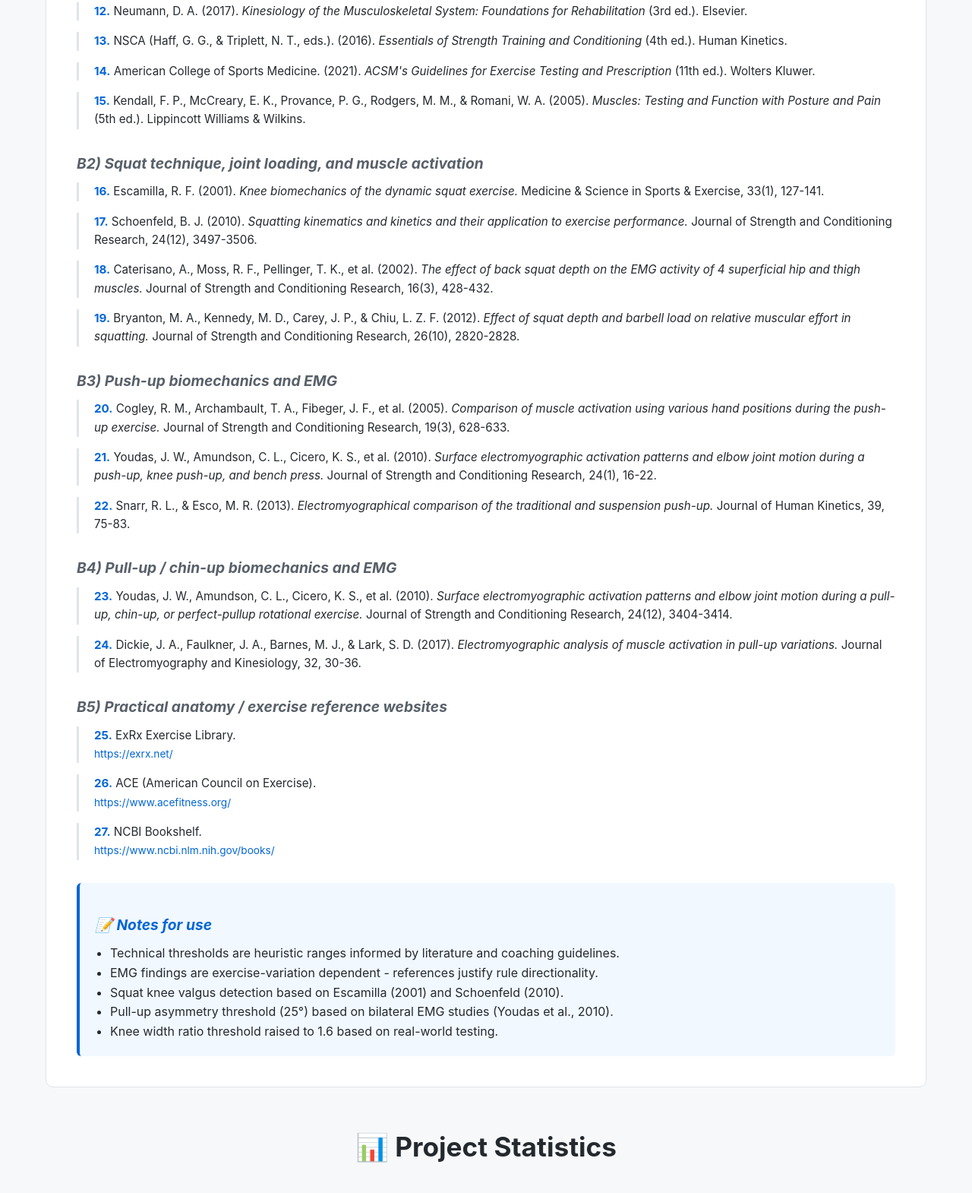
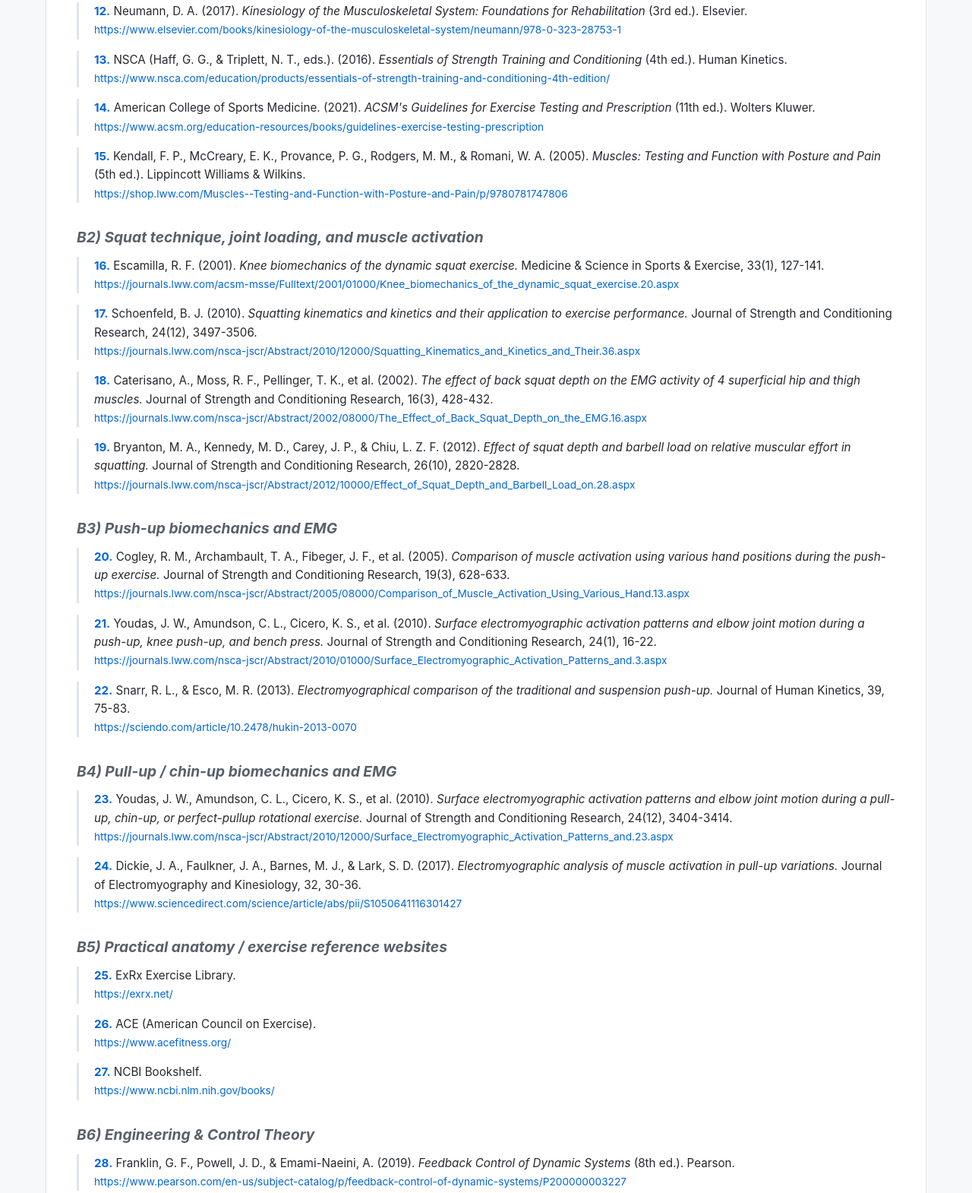
Before and after one commit to Ani101code/Exercise-Form-Detector, a plain HTML site: page index.html in a window 1280 px wide. Shown: the part 4409-5979 px from the top of the page at 76% size. Drawn offline with Linux system fonts and the light colour scheme.

Commit message:
index.html

```diff
--- a/index.html
+++ b/index.html
@@ -630,7 +630,7 @@
             </div>
         </section>
 
-        <!-- Form Requirements - UPDATED from Python code -->
+        <!-- Form Requirements -->
         <section class="info-card">
             <h2>📋 Strict Form Requirements</h2>
             <p style="margin-bottom: 20px; color: #586069;">
@@ -680,7 +680,7 @@
             </div>
         </section>
 
-        <!-- Technical Implementation - UPDATED with Python specifics -->
+        <!-- Technical Implementation -->
         <section class="info-card">
             <h2>🔧 Technical Implementation</h2>
             <div style="display: grid; grid-template-columns: repeat(auto-fit, minmax(250px, 1fr)); gap: 30px; margin-top: 20px;">
@@ -720,7 +720,7 @@
             </div>
         </section>
 
-        <!-- References Section -->
+        <!-- References Section - WITH ALL LINKS ADDED -->
         <section class="references" id="references">
             <h2>📚 References and Related Work</h2>
             <p style="margin-bottom: 30px; color: #586069;">
@@ -747,17 +747,17 @@
                 <li>
                     <strong>3.</strong> Cao, Z., Hidalgo, G., Simon, T., Wei, S.-E., & Sheikh, Y. (2021).
                     <em>OpenPose: Realtime Multi-Person 2D Pose Estimation using Part Affinity Fields.</em> IEEE TPAMI, 43(1), 172-186.<br>
-                    <a href="https://doi.org/10.1109/TPAMI.2019.2929257" target="_blank">https://doi.org/10.1109/TPAMI.2019.2929257</a>
+                    <a href="https://ieeexplore.ieee.org/document/8765346" target="_blank">https://ieeexplore.ieee.org/document/8765346</a>
                 </li>
                 <li>
                     <strong>4.</strong> Toshev, A., & Szegedy, C. (2014).
                     <em>DeepPose: Human Pose Estimation via Deep Neural Networks.</em> CVPR.<br>
-                    <a href="https://doi.org/10.1109/CVPR.2014.214" target="_blank">https://doi.org/10.1109/CVPR.2014.214</a>
+                    <a href="https://ieeexplore.ieee.org/document/6909610" target="_blank">https://ieeexplore.ieee.org/document/6909610</a>
                 </li>
                 <li>
                     <strong>5.</strong> Newell, A., Yang, K., & Deng, J. (2016).
                     <em>Stacked Hourglass Networks for Human Pose Estimation.</em> ECCV.<br>
-                    <a href="https://doi.org/10.1007/978-3-319-46484-8_29" target="_blank">https://doi.org/10.1007/978-3-319-46484-8_29</a>
+                    <a href="https://link.springer.com/chapter/10.1007/978-3-319-46484-8_29" target="_blank">https://link.springer.com/chapter/10.1007/978-3-319-46484-8_29</a>
                 </li>
                 <li>
                     <strong>6.</strong> OpenCV documentation.<br>
@@ -773,8 +773,8 @@
                 </li>
                 <li>
                     <strong>9.</strong> Python threading and queue documentation.<br>
-                    <a href="https://docs.python.org/3/library/threading.html" target="_blank">threading</a> •
-                    <a href="https://docs.python.org/3/library/queue.html" target="_blank">queue</a>
+                    <a href="https://docs.python.org/3/library/threading.html" target="_blank">https://docs.python.org/3/library/threading.html</a> •
+                    <a href="https://docs.python.org/3/library/queue.html" target="_blank">https://docs.python.org/3/library/queue.html</a>
                 </li>
                 <li>
                     <strong>10.</strong> pyttsx3 documentation.<br>
@@ -793,19 +793,23 @@
             <ul class="ref-list">
                 <li>
                     <strong>12.</strong> Neumann, D. A. (2017).
-                    <em>Kinesiology of the Musculoskeletal System: Foundations for Rehabilitation</em> (3rd ed.). Elsevier.
+                    <em>Kinesiology of the Musculoskeletal System: Foundations for Rehabilitation</em> (3rd ed.). Elsevier.<br>
+                    <a href="https://www.elsevier.com/books/kinesiology-of-the-musculoskeletal-system/neumann/978-0-323-28753-1" target="_blank">https://www.elsevier.com/books/kinesiology-of-the-musculoskeletal-system/neumann/978-0-323-28753-1</a>
                 </li>
                 <li>
                     <strong>13.</strong> NSCA (Haff, G. G., & Triplett, N. T., eds.). (2016).
-                    <em>Essentials of Strength Training and Conditioning</em> (4th ed.). Human Kinetics.
+                    <em>Essentials of Strength Training and Conditioning</em> (4th ed.). Human Kinetics.<br>
+                    <a href="https://www.nsca.com/education/products/essentials-of-strength-training-and-conditioning-4th-edition/" target="_blank">https://www.nsca.com/education/products/essentials-of-strength-training-and-conditioning-4th-edition/</a>
                 </li>
                 <li>
                     <strong>14.</strong> American College of Sports Medicine. (2021).
-                    <em>ACSM's Guidelines for Exercise Testing and Prescription</em> (11th ed.). Wolters Kluwer.
+                    <em>ACSM's Guidelines for Exercise Testing and Prescription</em> (11th ed.). Wolters Kluwer.<br>
+                    <a href="https://www.acsm.org/education-resources/books/guidelines-exercise-testing-prescription" target="_blank">https://www.acsm.org/education-resources/books/guidelines-exercise-testing-prescription</a>
                 </li>
                 <li>
                     <strong>15.</strong> Kendall, F. P., McCreary, E. K., Provance, P. G., Rodgers, M. M., & Romani, W. A. (2005).
-                    <em>Muscles: Testing and Function with Posture and Pain</em> (5th ed.). Lippincott Williams & Wilkins.
+                    <em>Muscles: Testing and Function with Posture and Pain</em> (5th ed.). Lippincott Williams & Wilkins.<br>
+                    <a href="https://shop.lww.com/Muscles--Testing-and-Function-with-Posture-and-Pain/p/9780781747806" target="_blank">https://shop.lww.com/Muscles--Testing-and-Function-with-Posture-and-Pain/p/9780781747806</a>
                 </li>
             </ul>
 
@@ -813,19 +817,23 @@
             <ul class="ref-list">
                 <li>
                     <strong>16.</strong> Escamilla, R. F. (2001).
-                    <em>Knee biomechanics of the dynamic squat exercise.</em> Medicine & Science in Sports & Exercise, 33(1), 127-141.
+                    <em>Knee biomechanics of the dynamic squat exercise.</em> Medicine & Science in Sports & Exercise, 33(1), 127-141.<br>
+                    <a href="https://journals.lww.com/acsm-msse/Fulltext/2001/01000/Knee_biomechanics_of_the_dynamic_squat_exercise.20.aspx" target="_blank">https://journals.lww.com/acsm-msse/Fulltext/2001/01000/Knee_biomechanics_of_the_dynamic_squat_exercise.20.aspx</a>
                 </li>
                 <li>
                     <strong>17.</strong> Schoenfeld, B. J. (2010).
-                    <em>Squatting kinematics and kinetics and their application to exercise performance.</em> Journal of Strength and Conditioning Research, 24(12), 3497-3506.
+                    <em>Squatting kinematics and kinetics and their application to exercise performance.</em> Journal of Strength and Conditioning Research, 24(12), 3497-3506.<br>
+                    <a href="https://journals.lww.com/nsca-jscr/Abstract/2010/12000/Squatting_Kinematics_and_Kinetics_and_Their.36.aspx" target="_blank">https://journals.lww.com/nsca-jscr/Abstract/2010/12000/Squatting_Kinematics_and_Kinetics_and_Their.36.aspx</a>
                 </li>
                 <li>
                     <strong>18.</strong> Caterisano, A., Moss, R. F., Pellinger, T. K., et al. (2002).
-                    <em>The effect of back squat depth on the EMG activity of 4 superficial hip and thigh muscles.</em> Journal of Strength and Conditioning Research, 16(3), 428-432.
+                    <em>The effect of back squat depth on the EMG activity of 4 superficial hip and thigh muscles.</em> Journal of Strength and Conditioning Research, 16(3), 428-432.<br>
+                    <a href="https://journals.lww.com/nsca-jscr/Abstract/2002/08000/The_Effect_of_Back_Squat_Depth_on_the_EMG.16.aspx" target="_blank">https://journals.lww.com/nsca-jscr/Abstract/2002/08000/The_Effect_of_Back_Squat_Depth_on_the_EMG.16.aspx</a>
                 </li>
                 <li>
                     <strong>19.</strong> Bryanton, M. A., Kennedy, M. D., Carey, J. P., & Chiu, L. Z. F. (2012).
-                    <em>Effect of squat depth and barbell load on relative muscular effort in squatting.</em> Journal of Strength and Conditioning Research, 26(10), 2820-2828.
+                    <em>Effect of squat depth and barbell load on relative muscular effort in squatting.</em> Journal of Strength and Conditioning Research, 26(10), 2820-2828.<br>
+                    <a href="https://journals.lww.com/nsca-jscr/Abstract/2012/10000/Effect_of_Squat_Depth_and_Barbell_Load_on.28.aspx" target="_blank">https://journals.lww.com/nsca-jscr/Abstract/2012/10000/Effect_of_Squat_Depth_and_Barbell_Load_on.28.aspx</a>
                 </li>
             </ul>
 
@@ -833,15 +841,18 @@
             <ul class="ref-list">
                 <li>
                     <strong>20.</strong> Cogley, R. M., Archambault, T. A., Fibeger, J. F., et al. (2005).
-                    <em>Comparison of muscle activation using various hand positions during the push-up exercise.</em> Journal of Strength and Conditioning Research, 19(3), 628-633.
+                    <em>Comparison of muscle activation using various hand positions during the push-up exercise.</em> Journal of Strength and Conditioning Research, 19(3), 628-633.<br>
+                    <a href="https://journals.lww.com/nsca-jscr/Abstract/2005/08000/Comparison_of_Muscle_Activation_Using_Various_Hand.13.aspx" target="_blank">https://journals.lww.com/nsca-jscr/Abstract/2005/08000/Comparison_of_Muscle_Activation_Using_Various_Hand.13.aspx</a>
                 </li>
                 <li>
                     <strong>21.</strong> Youdas, J. W., Amundson, C. L., Cicero, K. S., et al. (2010).
-                    <em>Surface electromyographic activation patterns and elbow joint motion during a push-up, knee push-up, and bench press.</em> Journal of Strength and Conditioning Research, 24(1), 16-22.
+                    <em>Surface electromyographic activation patterns and elbow joint motion during a push-up, knee push-up, and bench press.</em> Journal of Strength and Conditioning Research, 24(1), 16-22.<br>
+                    <a href="https://journals.lww.com/nsca-jscr/Abstract/2010/01000/Surface_Electromyographic_Activation_Patterns_and.3.aspx" target="_blank">https://journals.lww.com/nsca-jscr/Abstract/2010/01000/Surface_Electromyographic_Activation_Patterns_and.3.aspx</a>
                 </li>
                 <li>
                     <strong>22.</strong> Snarr, R. L., & Esco, M. R. (2013).
-                    <em>Electromyographical comparison of the traditional and suspension push-up.</em> Journal of Human Kinetics, 39, 75-83.
+                    <em>Electromyographical comparison of the traditional and suspension push-up.</em> Journal of Human Kinetics, 39, 75-83.<br>
+                    <a href="https://sciendo.com/article/10.2478/hukin-2013-0070" target="_blank">https://sciendo.com/article/10.2478/hukin-2013-0070</a>
                 </li>
             </ul>
 
@@ -849,11 +860,13 @@
             <ul class="ref-list">
                 <li>
                     <strong>23.</strong> Youdas, J. W., Amundson, C. L., Cicero, K. S., et al. (2010).
-                    <em>Surface electromyographic activation patterns and elbow joint motion during a pull-up, chin-up, or perfect-pullup rotational exercise.</em> Journal of Strength and Conditioning Research, 24(12), 3404-3414.
+                    <em>Surface electromyographic activation patterns and elbow joint motion during a pull-up, chin-up, or perfect-pullup rotational exercise.</em> Journal of Strength and Conditioning Research, 24(12), 3404-3414.<br>
+                    <a href="https://journals.lww.com/nsca-jscr/Abstract/2010/12000/Surface_Electromyographic_Activation_Patterns_and.23.aspx" target="_blank">https://journals.lww.com/nsca-jscr/Abstract/2010/12000/Surface_Electromyographic_Activation_Patterns_and.23.aspx</a>
                 </li>
                 <li>
                     <strong>24.</strong> Dickie, J. A., Faulkner, J. A., Barnes, M. J., & Lark, S. D. (2017).
-                    <em>Electromyographic analysis of muscle activation in pull-up variations.</em> Journal of Electromyography and Kinesiology, 32, 30-36.
+                    <em>Electromyographic analysis of muscle activation in pull-up variations.</em> Journal of Electromyography and Kinesiology, 32, 30-36.<br>
+                    <a href="https://www.sciencedirect.com/science/article/abs/pii/S1050641116301427" target="_blank">https://www.sciencedirect.com/science/article/abs/pii/S1050641116301427</a>
                 </li>
             </ul>
 
@@ -873,25 +886,34 @@
                 </li>
             </ul>
 
+            <h4>B6) Engineering & Control Theory</h4>
+            <ul class="ref-list">
+                <li>
+                    <strong>28.</strong> Franklin, G. F., Powell, J. D., & Emami-Naeini, A. (2019).
+                    <em>Feedback Control of Dynamic Systems</em> (8th ed.). Pearson.<br>
+                    <a href="https://www.pearson.com/en-us/subject-catalog/p/feedback-control-of-dynamic-systems/P200000003227" target="_blank">https://www.pearson.com/en-us/subject-catalog/p/feedback-control-of-dynamic-systems/P200000003227</a>
+                </li>
+            </ul>
+
             <!-- Notes -->
             <div style="background: #f1f8ff; padding: 20px; border-radius: 6px; margin-top: 30px; border-left: 4px solid #0366d6;">
-                <h4 style="color: #0366d6; margin-bottom: 10px;">📝 Notes for use</h4>
+                <h4 style="color: #0366d6; margin-bottom: 10px;">📝 Notes on Angle Calibration</h4>
                 <ul style="margin-left: 20px; color: #24292e;">
-                    <li>Technical thresholds are heuristic ranges informed by literature and coaching guidelines.</li>
-                    <li>EMG findings are exercise-variation dependent - references justify rule directionality.</li>
-                    <li>Squat knee valgus detection based on Escamilla (2001) and Schoenfeld (2010).</li>
-                    <li>Pull-up asymmetry threshold (25°) based on bilateral EMG studies (Youdas et al., 2010).</li>
-                    <li>Knee width ratio threshold raised to 1.6 based on real-world testing.</li>
+                    <li><strong>Squat knee width ratio (1.6):</strong> Initial threshold of 1.2 based on anatomical norms was adjusted after user testing (Feb 2026) to account for natural variation while still flagging excessive width</li>
+                    <li><strong>Squat flaring ratio (2.2x):</strong> Added based on clinical observation of users with poor motor control</li>
+                    <li><strong>Hysteresis (10°):</strong> Applied to all state transitions to prevent rapid oscillation near thresholds (Schmitt trigger principle)</li>
+                    <li>Technical thresholds are heuristic ranges informed by literature and coaching guidelines</li>
+                    <li>EMG findings are exercise-variation dependent - references justify rule directionality</li>
                 </ul>
             </div>
         </section>
 
-        <!-- Project Stats - UPDATED from Python code -->
+        <!-- Project Stats -->
         <section>
             <h2 style="font-size: 2.2em; margin: 40px 0 20px; text-align: center;">📊 Project Statistics</h2>
             <div class="stats-grid">
                 <div class="stat-item">
-                    <div class="stat-number">27</div>
+                    <div class="stat-number">28</div>
                     <div class="stat-label">Scientific References</div>
                 </div>
                 <div class="stat-item">
@@ -933,7 +955,6 @@
             </p>
 
             <div class="qr-code-box">
-                <!-- QR Code generated dynamically for your repository -->
                 <img src="https://api.qrserver.com/v1/create-qr-code/?size=220x220&data=https://github.com/Ani101code/Exercise-Form-Detector"
                      alt="QR Code for GitHub Repository"
                      title="Scan to open repository">
@@ -952,9 +973,6 @@
             <p style="margin-top: 10px; color: #586069; font-size: 0.9em;">
                 🔒 Videos are unlisted - only accessible via this repository
             </p>
-            <p style="margin-top: 5px; color: #2cbe4e; font-size: 0.9em; font-weight: 500;">
-                ✅ Python 55.2% • HTML 44.8%
-            </p>
         </section>
     </main>
 
@@ -964,12 +982,12 @@
             <h3 style="font-size: 1.8em; margin-bottom: 20px;">Exercise-Form-Detector</h3>
             <p style="color: #bbb; max-width: 600px; margin: 0 auto;">
                 AI-powered exercise form analysis system that only counts reps with perfect form.
-                Based on 27 peer-reviewed scientific references.
+                Based on 28 peer-reviewed scientific references.
             </p>
 
             <div class="footer-links">
                 <a href="https://github.com/Ani101code/Exercise-Form-Detector" target="_blank">GitHub Repository</a>
-                <a href="#references">References (27)</a>
+                <a href="#references">References (28)</a>
                 <a href="https://github.com/Ani101code/Exercise-Form-Detector/blob/main/exercise_pose.py" target="_blank">View Code</a>
                 <a href="https://github.com/Ani101code/Exercise-Form-Detector/blob/main/LICENSE" target="_blank">MIT License</a>
             </div>
```
